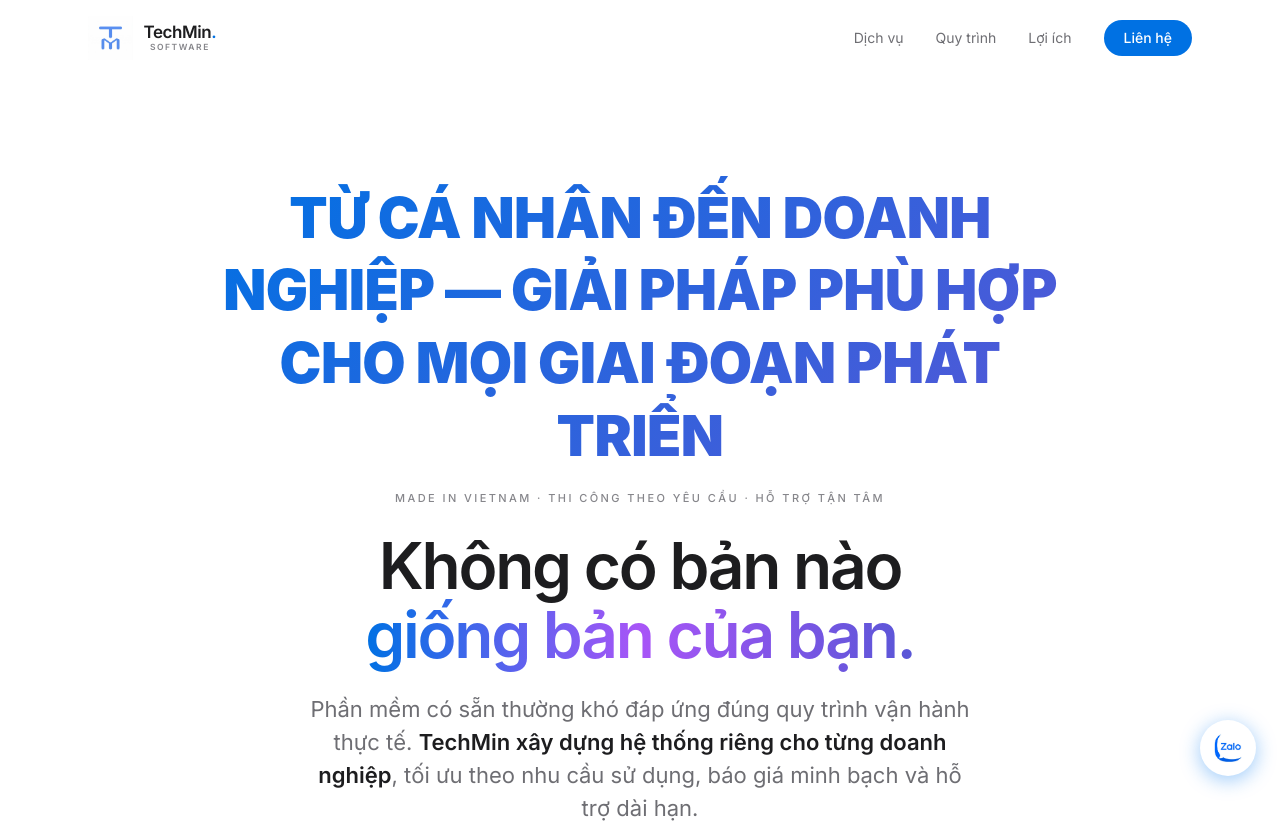
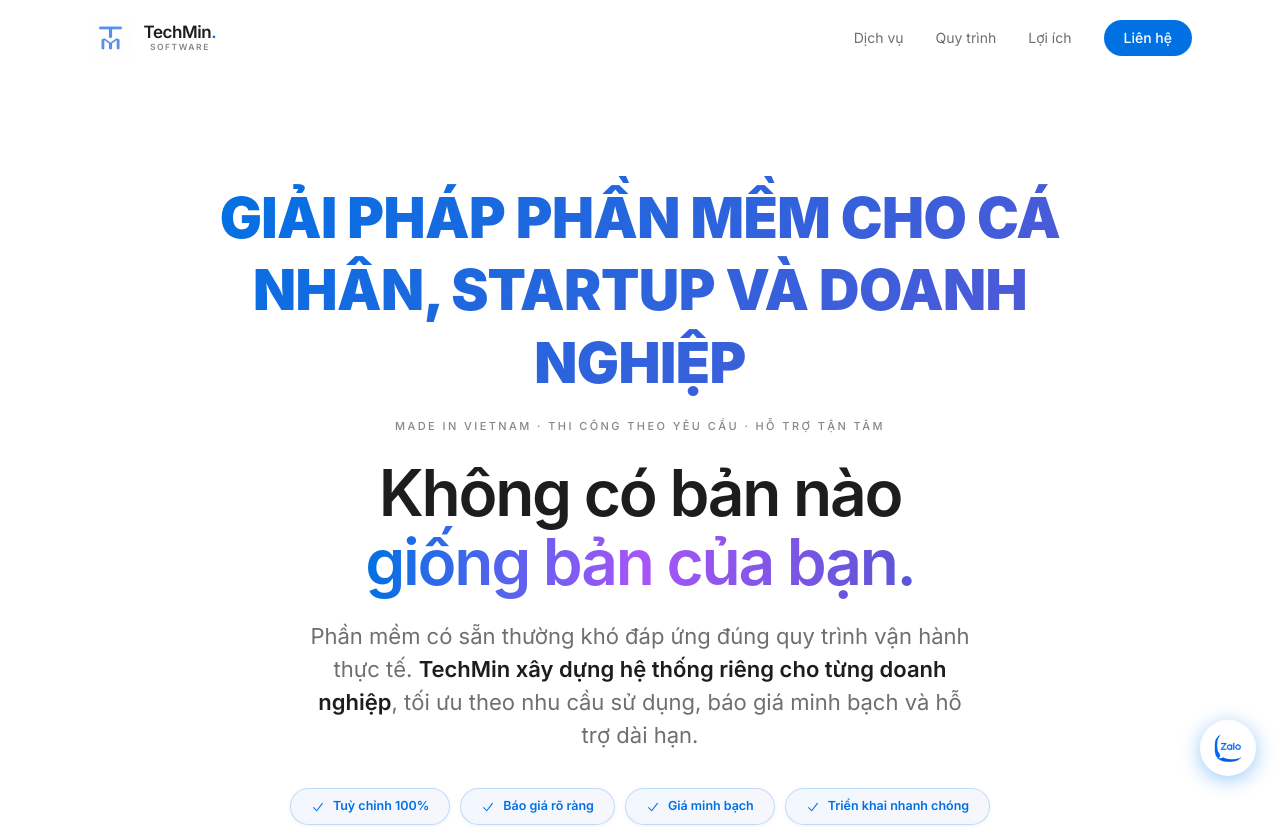
Before and after one commit to letiendat1516/techmin., a React (Vite) app: page / in a window 1280 px wide. Shown: the top 827 px of the page. Built offline with nearby package versions, Linux system fonts and the light colour scheme.

Commit message:
Update section title to: Giải pháp phần mềm cho cá nhân, startup và doanh nghiệp

```diff
--- a/src/components/Hero.jsx
+++ b/src/components/Hero.jsx
@@ -119,7 +119,7 @@ const Hero = () => {
               backgroundClip: "text",
             }}
           >
-            Từ cá nhân đến doanh nghiệp — giải pháp phù hợp cho mọi giai đoạn phát triển
+            Giải pháp phần mềm cho cá nhân, startup và doanh nghiệp
           </p>
           <p className="text-[11px] font-medium uppercase tracking-[0.22em]" style={{ color: "#86868b" }}>
             Made in Vietnam · Thi công theo yêu cầu · Hỗ trợ tận tâm
```
